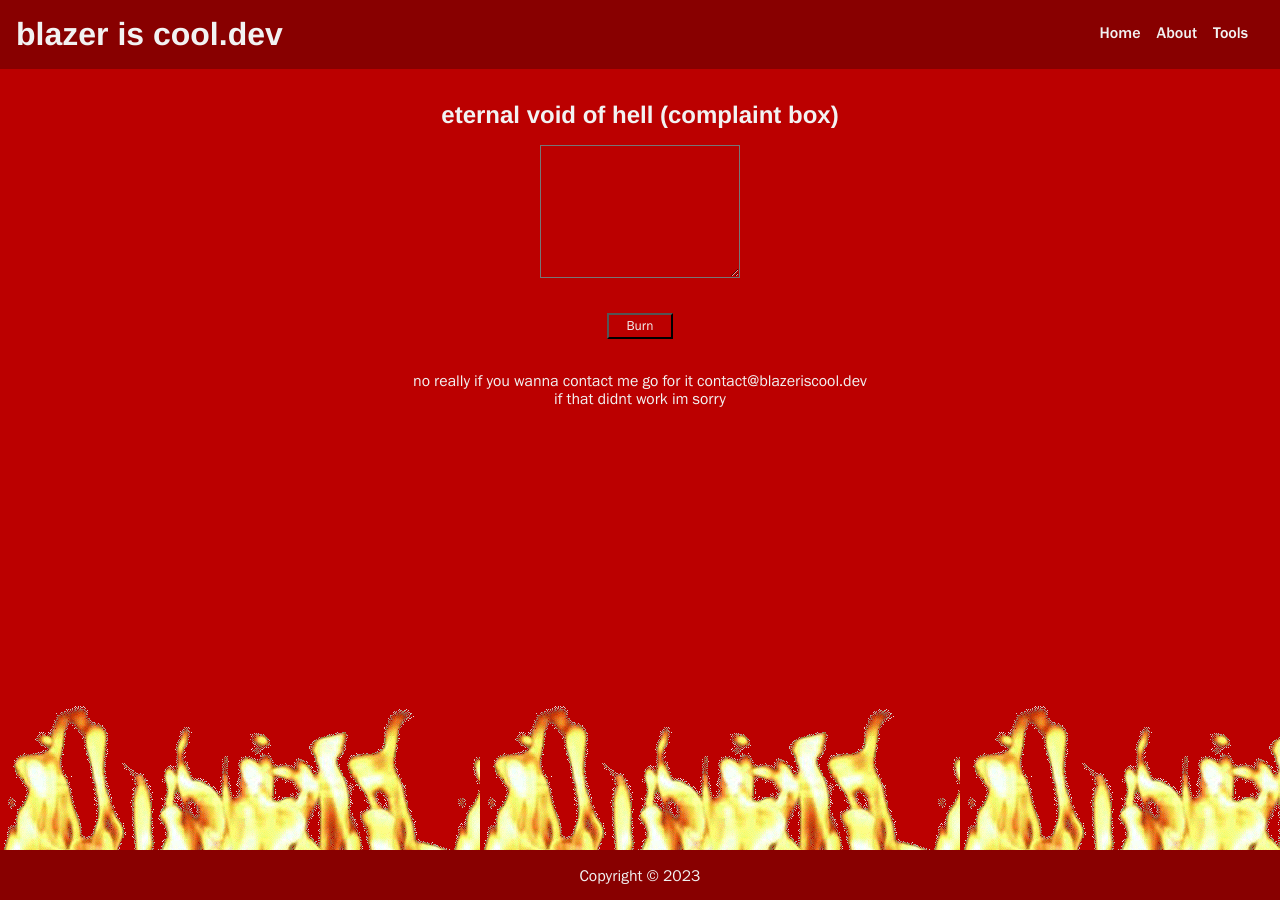
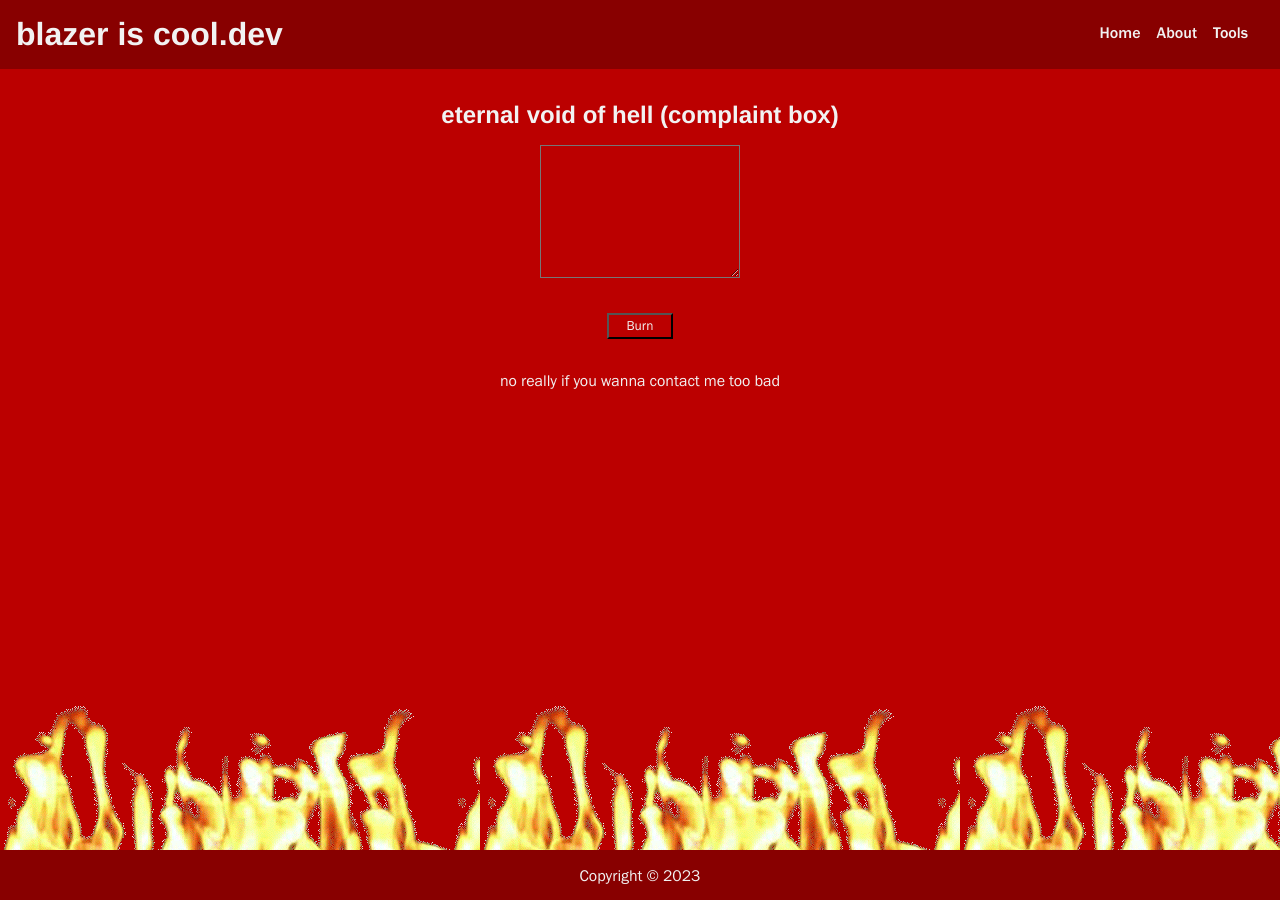
Before and after one commit to Blazer9001/blazer9001.github.io, a Jekyll site: the page built from eternalvoidofhell.md, in a window 1280 px wide. Built offline with Jekyll 4.4.1, drawn with Linux system fonts in a browser that asks for light colours.

Commit message:
temp remove contact bit

```diff
--- a/eternalvoidofhell.md
+++ b/eternalvoidofhell.md
@@ -11,6 +11,4 @@ permalink: /eternalvoidofhell
 <button class="hell" onclick="scream()">Burn</button>
 <br>
 <br>
-no really if you wanna contact me go for it {{site.email}}
-
-if that didnt work im sorry
+no really if you wanna contact me too bad
```
